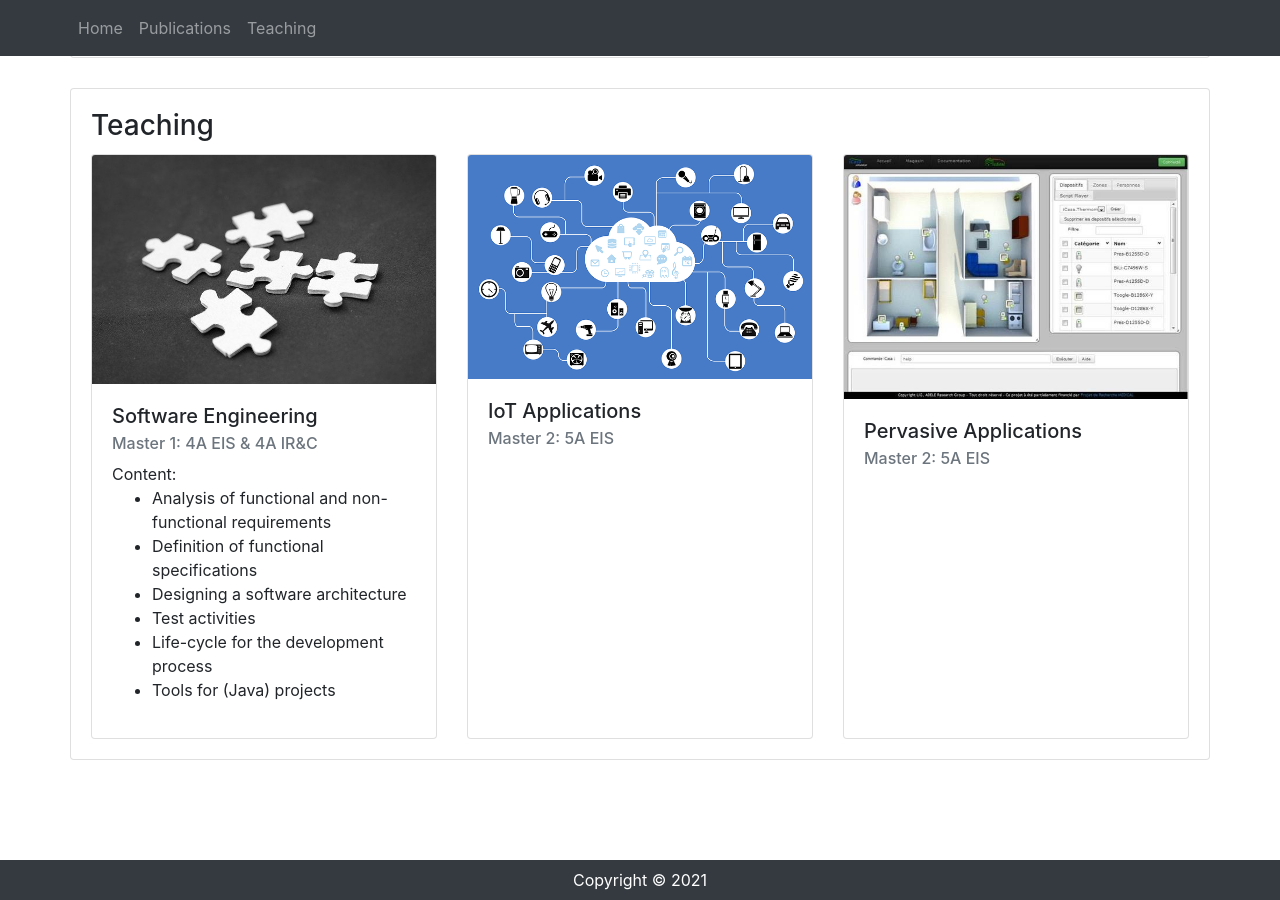
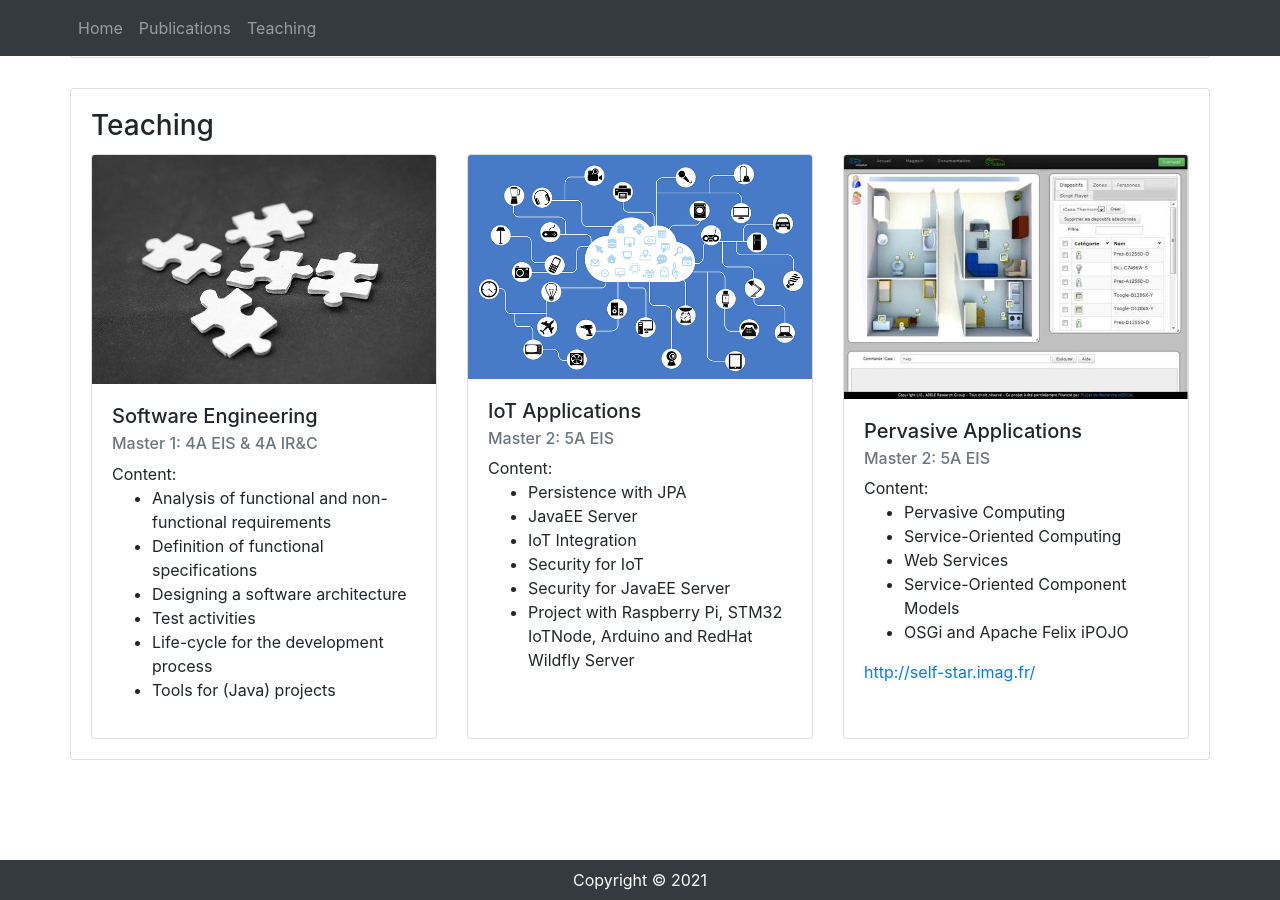
Before and after one commit to schollet/homepage, a Jekyll site: the page built from index.html, in a window 1280 px wide and 900 px high, scrolled down 4103 px. Built offline with Jekyll 4.4.1, drawn with Linux system fonts in a browser that asks for light colours.

Commit message:
Update index.html

```diff
--- a/index.html
+++ b/index.html
@@ -214,6 +214,15 @@ layout: default
 			<div class="card-body">
 				<h5 class="card-title">IoT Applications</h5>
 				<h6 class="card-subtitle mb-2 text-muted">Master 2: 5A EIS</h6>
+				Content:
+				<ul>
+					<li>Persistence with JPA</li>
+					<li>JavaEE Server</li>
+					<li>IoT Integration</li>
+					<li>Security for IoT</li>
+					<li>Security for JavaEE Server</li>
+					<li>Project with Raspberry Pi, STM32 IoTNode, Arduino and RedHat Wildfly Server</li>
+				</ul>
 			</div>
 		</div>
 		<div class="card">
@@ -221,6 +230,15 @@ layout: default
 			<div class="card-body">
 				<h5 class="card-title">Pervasive Applications</h5>
 				<h6 class="card-subtitle mb-2 text-muted">Master 2: 5A EIS</h6>
+				Content:
+				<ul>
+					<li>Pervasive Computing</li>
+					<li>Service-Oriented Computing</li>
+					<li>Web Services</li>
+					<li>Service-Oriented Component Models</li>
+					<li>OSGi and Apache Felix iPOJO</li>
+				</ul>
+				<a href="http://self-star.imag.fr/">http://self-star.imag.fr/</a>
 			</div>
 		</div>
 		</div>
```
